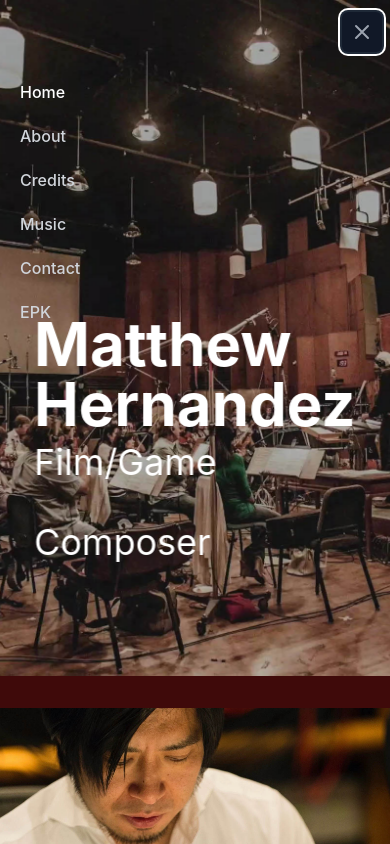
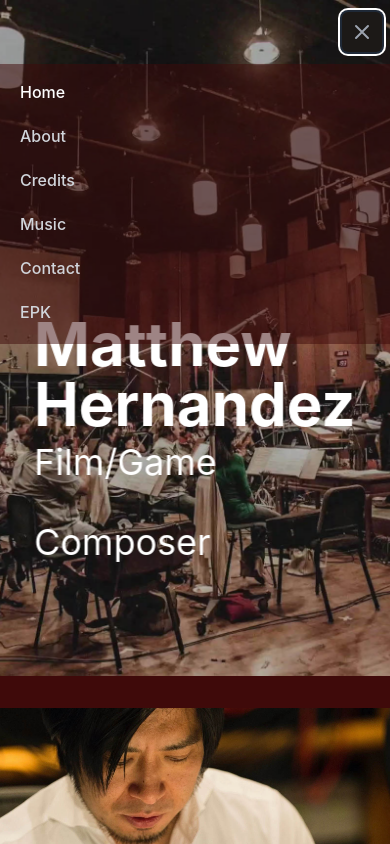
Before and after one commit to Cyber-Digital-llc/Matthews-Portfolio-Website-FE, a Next.js app: page / in a window 390 px wide. Both pictures are taken after a click on the button "Open main menu". Shown: the top 844 px of the page. Built offline with nearby package versions, Linux system fonts and the light colour scheme.

Commit message:
mobile nav menu wip

```diff
--- a/components/MobileNav.jsx
+++ b/components/MobileNav.jsx
@@ -96,7 +96,7 @@ function Nav() {
             <button
               onClick={() => setIsOpen(!isOpen)}
               type="button"
-              className="bg-gray-900 inline-flex items-center justify-center p-2 rounded-md text-gray-400 hover:text-white hover:bg-gray-800 focus:outline-none focus:ring-2 focus:ring-offset-2 focus:ring-offset-gray-800 focus:ring-white"
+              className="bg-stone-900 inline-flex items-center justify-center p-2 rounded-md text-gray-400 hover:text-white hover:bg-gray-800 focus:outline-none focus:ring-2 focus:ring-offset-2 focus:ring-offset-gray-800 focus:ring-white"
               aria-controls="mobile-menu"
               aria-expanded="false"
             >
@@ -149,7 +149,7 @@ function Nav() {
         leaveTo="opacity-0 scale-95"
       >
         {(ref) => (
-          <div className="md:hidden" id="mobile-menu">
+          <div className="md:hidden  bg-[rgba(63,10,10,0.5)]" id="mobile-menu">
             <div ref={ref} className="px-2 pt-2 pb-3 space-y-1 sm:px-3">
               <a
                 href="#"
--- a/pages/index.js
+++ b/pages/index.js
@@ -31,7 +31,7 @@ export default function Home() {
                 </div>
             </main>
 
-            <footer className='w-full flex justify-center bg-[rgb(63,10,10)] '>
+            <footer className='w-full flex justify-center align-center bg-[rgb(63,10,10)] '>
                 <a
                     href='https://cyberdigitalllc.com'
                     target='_blank'
```
